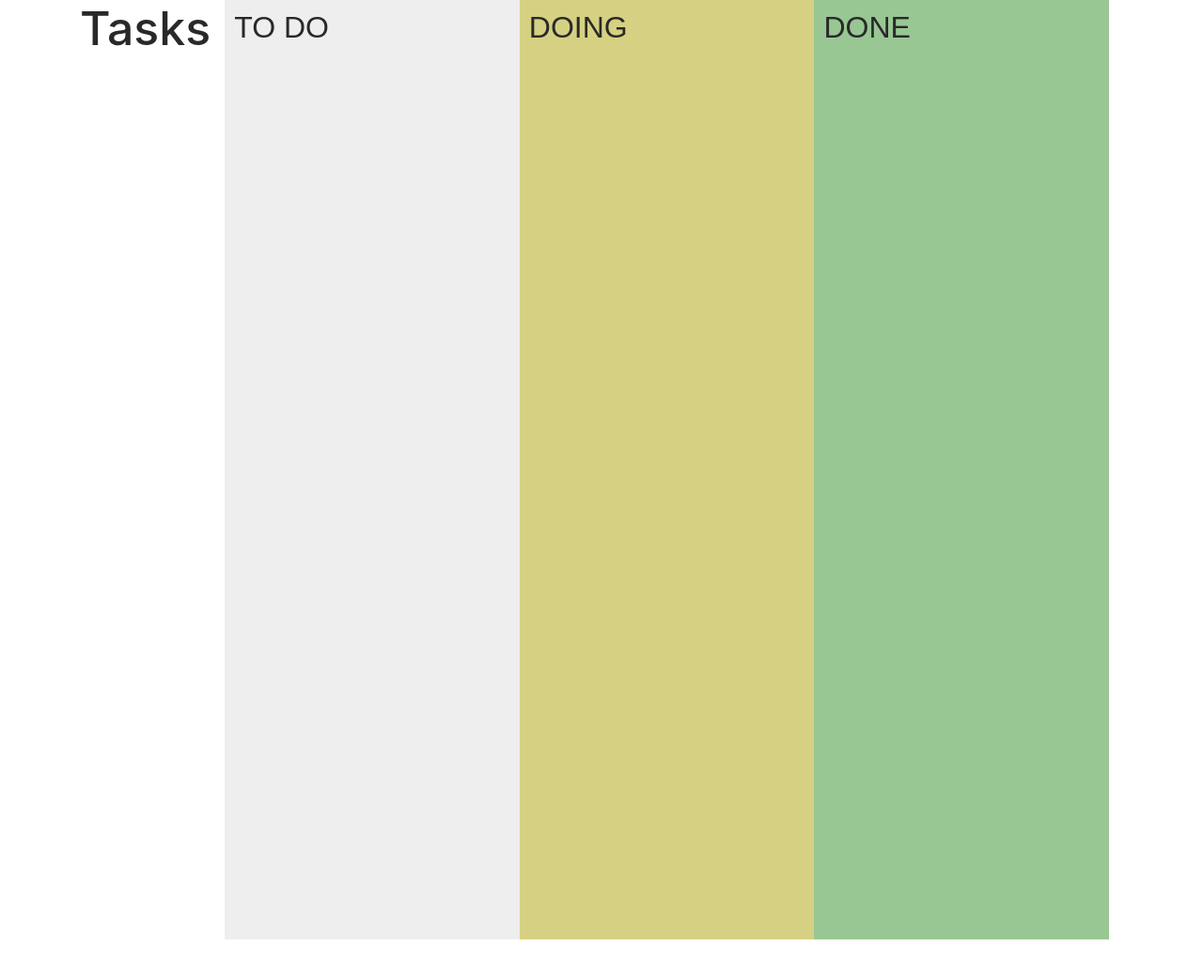
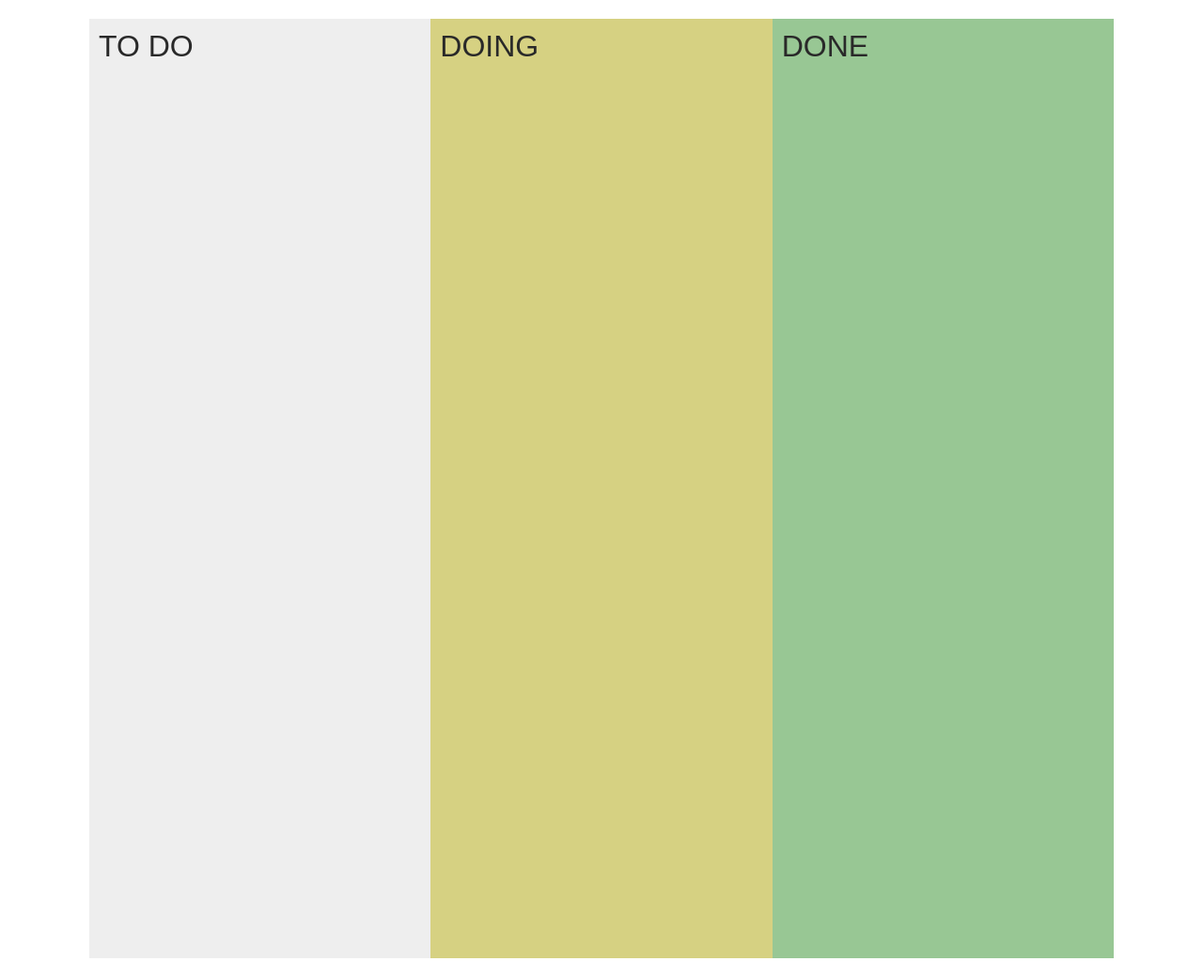
Before and after one commit to h-alekyan/Kanban, a Flask app: page /kanban in a window 1280 px wide. Shown: the part 56-1096 px from the top of the page at 94% size. Before the commit the page ends 1056 px from the top, so only its background shows below. Run offline with Flask 2, Linux system fonts and the light colour scheme; some libraries are stand-ins or nearby versions.

Commit message:
fixed kanban board css

```diff
--- a/website/static/styles.css
+++ b/website/static/styles.css
@@ -1,5 +1,6 @@
 .column {
   flex: 33.33%;
+  width: 100%;
   height: 1000px;
   padding: 10px;
   margin: 0px;
@@ -14,7 +15,7 @@
   padding: 15px;
   margin: 10px;
   background-color:rgb(41, 41, 41);
-  height: 70px;
+  height: 100%;
   border-radius: 5px;
 }
 
--- a/website/templates/base.html
+++ b/website/templates/base.html
@@ -4,7 +4,8 @@
     <meta charset="utf-8" />
     <meta name="viewport" content="width=device-width, initial-scale=1" />
 
-    <link rel="stylesheet" href="{{ url_for('static', filename='css/main.css') }}">
+    <link rel="stylesheet" href="{{ url_for('static', filename='styles.css') }}">
+
     <link
       rel="stylesheet"
       href="https://stackpath.bootstrapcdn.com/bootstrap/4.4.1/css/bootstrap.min.css"
--- a/website/templates/kanban.html
+++ b/website/templates/kanban.html
@@ -2,89 +2,82 @@
 
 {% block content %}
 
-<style>
-    .column {
-     flex: 20%;
+          <div class="container" style="
+          display: flex;
+          padding: 10px">
+              <div class="column" style="
+              background-color:rgb(238, 238, 238);
+              flex: 33.33%;
+              width: 100%;
               height: 1000px;
               padding: 10px;
               margin: 0px;
-     text-align: left;
-   }
-   .container {
-      display: flex;
-
-   }
-
-   .taskbox{
-     padding: 15px;
+              text-align: left;">
+                <h2 style="
+                color: rgb(41, 41, 41);
+                font-family: sans-serif;"> TO DO </h2>
+                <div class="tasklist" >
+                  {% for task in user.tasks %}
+                  {% if task.stat == "todo" %}
+                    <div class="taskbox" style="padding: 15px;
                     margin: 10px;
                     background-color:rgb(41, 41, 41);
-     height: 70px;
-     border-radius: 5px;
-   }
-
-   .tasklist{
-     color:rgba(216, 191, 216, 0)
-   }
-
-   h1 {
-     color: rgb(41, 41, 41);
-     font-size: 50px;
-   }
-   h2 {
-     color: rgb(41, 41, 41);
-     font-family: sans-serif;
-   }
-   h3 {
-     color: white;
-   }
-   p {
-     color: white;
-   }
-
-
-   </style>
-
-
- <h1 style="text-align: center">Tasks</h1>
-          <div class="container">
-              <div class="column" style="background-color:rgb(238, 238, 238)">
-                <h2> TO DO </h2>
-                <div class="tasklist">
-                  {% for task in user.tasks %}
-                  {% if task.stat == "todo" %}
-                    <div class="taskbox">
+                    height: 100%;
+                    border-radius: 5px;">
                         <h3 style="padding-top: 2px; margin-top: 2px;">{{task.title}}</h3>
                         <p>{{task.descr}}</p>
-                        <p>{{task.stat}}</p>
                     </div>
                   {% endif %}
                   {% endfor %}
                 </div>
               </div>
-              <div class="column" style = "background-color:rgb(214, 209, 130)">
-                <h2> DOING </h2>
-                <div class="tasklist">
+              <div class="column" style="
+              background-color:rgb(214, 209, 130);
+              flex: 33.33%;
+              width: 100%;
+              height: 1000px;
+              padding: 10px;
+              margin: 0px;
+              text-align: left;">
+                <h2 style="
+                color: rgb(41, 41, 41);
+                font-family: sans-serif;"> DOING </h2>
+                <div class="tasklist" >
                   {% for task in user.tasks %}
                   {% if task.stat == "doing" %}
-                      <div class="taskbox">
+                    <div class="taskbox" style="padding: 15px;
+                    margin: 10px;
+                    background-color:rgb(41, 41, 41);
+                    height: 100%;
+                    border-radius: 5px;">
                         <h3 style="padding-top: 2px; margin-top: 2px;">{{task.title}}</h3>
                         <p>{{task.descr}}</p>
-                          <p>{{task.stat}}</p>
                     </div>
                   {% endif %}
                   {% endfor %}
                 </div>
               </div>
-              <div class="column" style= "background-color: rgb(152, 199, 148)">
-                <h2> DONE </h2>
-                <div class="tasklist">
+              <div class="column" style="
+              background-color:rgb(152, 199, 148);
+              flex: 33.33%;
+              width: 100%;
+              height: 1000px;
+              padding: 10px;
+              margin: 0px;
+              text-align: left;">
+                <h2 style="
+                color: rgb(41, 41, 41);
+                font-family: sans-serif;"> DONE </h2>
+                <div class="tasklist" >
                   {% for task in user.tasks %}
                   {% if task.stat == "done" %}
-                      <div class="taskbox">
+                    <div class="taskbox" style="padding: 15px;
+                    margin: 10px;
+                    background-color:rgb(41, 41, 41);
+                    height: 100%;
+                    border-radius: 5px;">
                         <h3 style="padding-top: 2px; margin-top: 2px;">{{task.title}}</h3>
                         <p>{{task.descr}}</p>
-                          <p>{{task.stat}}</p>
                     </div>
                   {% endif %}
                   {% endfor %}
```
Lines whose indentation alone changed are shown as unchanged.
